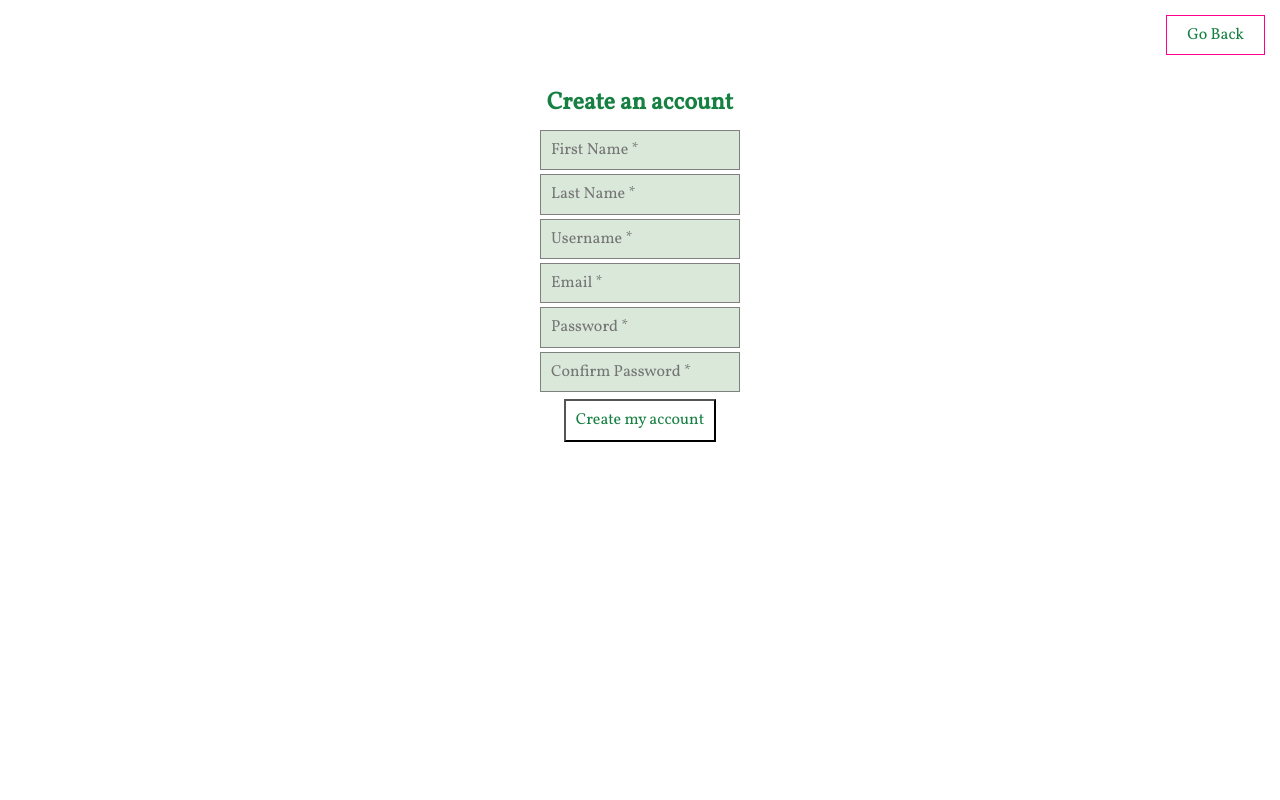
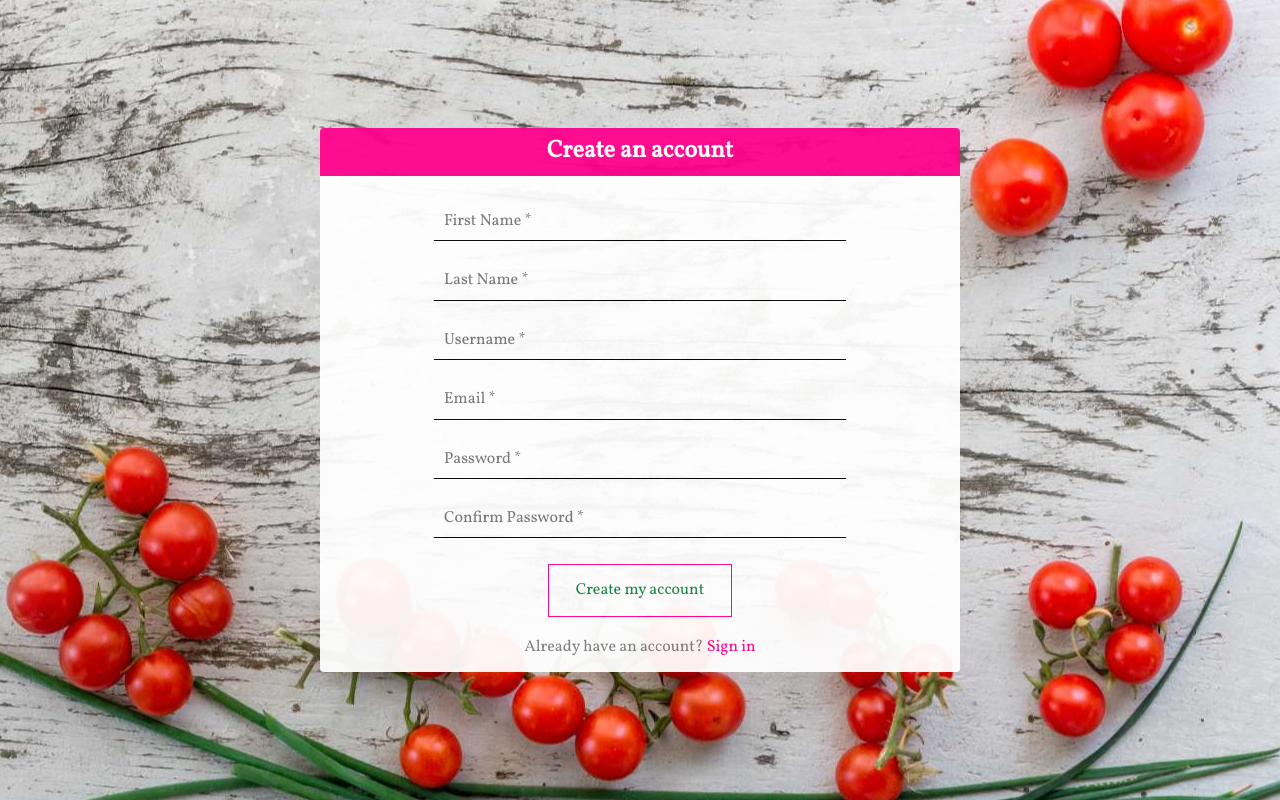
Before and after one commit to Mengqi89/open-garden-client, a React (Create React App) app: page /register in a window 1280 px wide. Built offline with nearby package versions, Linux system fonts and the light colour scheme.

Commit message:
styled registration page

```diff
--- a/src/components/LandingPage/LandingPage.css
+++ b/src/components/LandingPage/LandingPage.css
@@ -100,6 +100,7 @@
     cursor: pointer;
     color: #168042;
     background-color: transparent;
+    border: 1px solid rgb(255, 0, 140);
 }
 
 .zip-form button:hover {
--- a/src/components/LandingPage/LandingPage.js
+++ b/src/components/LandingPage/LandingPage.js
@@ -102,7 +102,7 @@ class LandingPage extends Component {
                     </span>
                     <form className='zip-form' onSubmit={this.handleSum}>
                         <label htmlFor='zip'></label>
-                        <input type='text' id='zip' placeholder='Enter zipcode' name='zip' required onChange={this.handleChange} />
+                        <input type='text' id='zip' placeholder='Enter zip' name='zip' required onChange={this.handleChange} />
                         <button type='submit'>Find out!</button>
                     </form>
                 </div>
--- a/src/components/LoginPage/LoginPage.js
+++ b/src/components/LoginPage/LoginPage.js
@@ -1,7 +1,6 @@
 import React from 'react'
 import { withRouter } from 'react-router-dom'
 import LoginForm from '../LoginForm/LoginForm'
-// import { Link } from 'react-router-dom'
 import './LoginPage.css'
 
 function LoginPage(props) {
@@ -14,9 +13,6 @@ function LoginPage(props) {
 
     return (
         <div className='LoginPage'>
-            {/* <nav >
-                <Link to='/'>Go Back</Link>
-            </nav> */}
             <LoginForm onLoginSuccess={handleLoginSuccess} />
         </div>
     );
--- a/src/components/RegistrationForm/RegistrationForm.css
+++ b/src/components/RegistrationForm/RegistrationForm.css
@@ -2,14 +2,59 @@
     display: flex;
     flex-direction: column;
     align-items: center;
+    background: white;
+    width: 85%;
+    opacity: 0.94;
+    border-radius: 4px;
 }
 
 .RegistrationForm div {
     display: flex;
     flex-direction: column;
+    margin: .5em;
+    width: 70%;
 }
 
-label {
-    display: block;
-    padding: 5px;
+.RegistrationForm a {
+    color: rgb(255, 0, 140)
 }
+
+.RegistrationForm div input {
+    border: 0px;
+    background: none;
+    border-bottom: 1px solid black;
+}
+
+.RegistrationForm div input:focus {
+    outline: none;
+}
+
+.RegistrationForm button {
+    border: 1px solid rgb(255, 0, 140);
+    margin-top: 1em;
+    padding: 1em 1.7em;
+}
+
+.RegistrationForm legend {
+    text-align: center;
+    background-color: rgb(255, 0, 140);
+    color: white;
+    width: 100%;
+    height: 2em;
+    display: flex;
+    flex-direction: column;
+    justify-content: center;
+    font-weight: bolder;
+    font-size: 1.5em;
+    border-radius: 4px 4px 0px 0px;
+}
+
+@media only screen and (min-width: 768px) {
+    .RegistrationForm {
+        width: 50%;
+    }
+
+    .RegistrationForm div {
+        width: 65%;
+    }
+}
--- a/src/components/RegistrationForm/RegistrationForm.js
+++ b/src/components/RegistrationForm/RegistrationForm.js
@@ -1,6 +1,7 @@
 import React, { Component } from 'react'
 import AuthApiService from '../../services/auth-api-service'
 import './RegistrationForm.css'
+import { Link } from 'react-router-dom'
 
 class RegistrationForm extends Component {
     static defaultProps = {
@@ -40,7 +41,6 @@ class RegistrationForm extends Component {
                     username: this.state.username
                 })
                 .then(user => {
-                    console.log('successful')
                     this.setState({
                         first_name: '',
                         last_name: '',
@@ -51,17 +51,15 @@ class RegistrationForm extends Component {
                     this.props.onRegistrationSuccess()
                 })
                 .catch(res => {
-                    console.log('error caught')
                     this.setState({ error: res.error })
                 })
         }
-
-
     }
     render() {
         const { error } = this.state
         return (
             <form className='RegistrationForm' onSubmit={this.handleSubmit}>
+                <legend>Create an account</legend>
                 <div role='alert'>
                     {error && <p className='red'>{error}</p>}
                 </div>
@@ -120,6 +118,7 @@ class RegistrationForm extends Component {
                         onChange={this.handleChange} />
                 </div>
                 <button type='submit'>Create my account</button>
+                <p>Already have an account? <Link to='/login'>Sign in</Link></p>
             </form>
         )
     }
--- /dev/null
+++ b/src/components/RegistrationPage/RegistrationPage.css
@@ -0,0 +1,6 @@
+.RegistrationPage {
+    background: url(../../images/tomatoes.jpg) no-repeat center fixed;
+    height: 100vh;
+    display: flex;
+    flex-direction: column;
+}
--- a/src/components/RegistrationPage/RegistrationPage.js
+++ b/src/components/RegistrationPage/RegistrationPage.js
@@ -1,6 +1,6 @@
 import React from 'react'
 import RegistrationForm from '../RegistrationForm/RegistrationForm'
-import { Link } from 'react-router-dom'
+import './RegistrationPage.css'
 
 function RegistrationPage(props) {
 
@@ -11,10 +11,6 @@ function RegistrationPage(props) {
 
     return (
         <div className='RegistrationPage'>
-            <nav >
-                <Link to='/'>Go Back</Link>
-            </nav>
-            <h2>Create an account</h2>
             <RegistrationForm onRegistrationSuccess={handleRegistrationSuccess} />
         </div>
     )
--- a/src/index.css
+++ b/src/index.css
@@ -32,7 +32,6 @@ input {
 }
 
 form {
-    padding: 10px;
     margin: auto;
 }
 
@@ -117,9 +116,3 @@ input.radio {
   float: left;
   clear: none;
 }
-
-@media only screen and (min-width: 650px) {
-    form {
-        width: 70%;
-    }
-}
```
Also changed, not shown: src/images/tomatoes.jpg (added).
